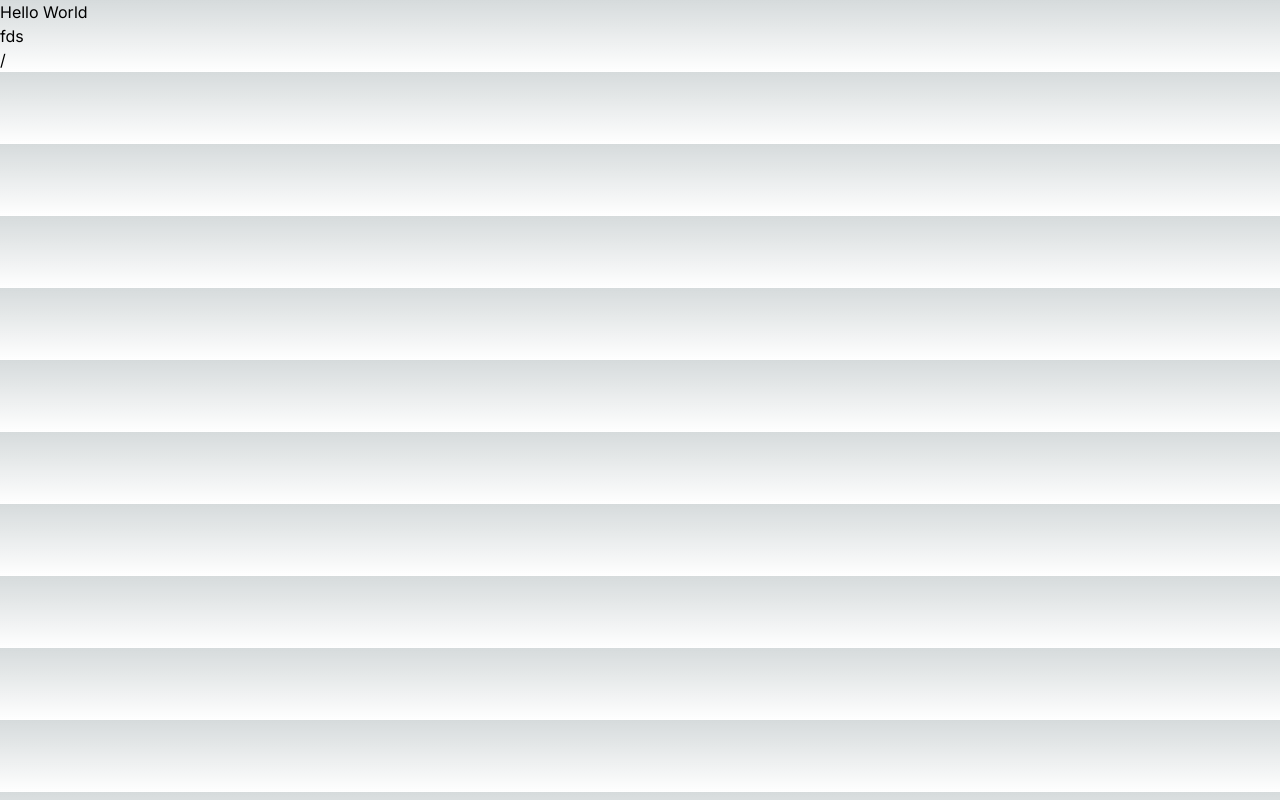
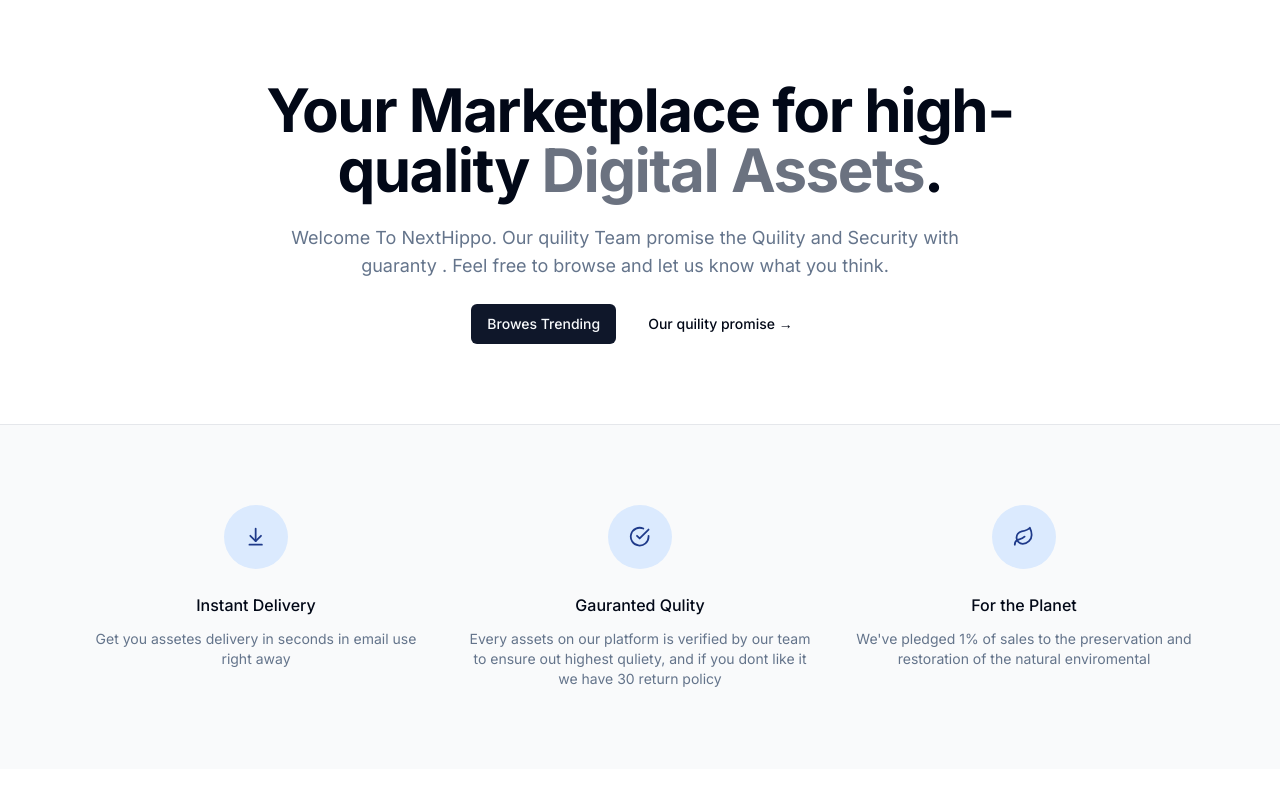
Before and after one commit to ozasatyam/nextjs14Hippo, a Next.js app: page / in a window 1280 px wide. Built offline with nearby package versions, Linux system fonts and the light colour scheme.

Commit message:
first page, heading and footer

```diff
--- a/package.json
+++ b/package.json
@@ -9,6 +9,7 @@
     "lint": "next lint"
   },
   "dependencies": {
+    "@radix-ui/react-slot": "^1.0.2",
     "class-variance-authority": "^0.7.0",
     "clsx": "^2.0.0",
     "lucide-react": "^0.297.0",
--- a/src/app/globals.css
+++ b/src/app/globals.css
@@ -2,26 +2,62 @@
 @tailwind components;
 @tailwind utilities;
 
-:root {
-  --foreground-rgb: 0, 0, 0;
-  --background-start-rgb: 214, 219, 220;
-  --background-end-rgb: 255, 255, 255;
-}
 
-@media (prefers-color-scheme: dark) {
+
+@layer base {
   :root {
-    --foreground-rgb: 255, 255, 255;
-    --background-start-rgb: 0, 0, 0;
-    --background-end-rgb: 0, 0, 0;
+    --background: 0 0% 100%;
+    --foreground: 222.2 84% 4.9%;
+    --card: 0 0% 100%;
+    --card-foreground: 222.2 84% 4.9%;
+    --popover: 0 0% 100%;
+    --popover-foreground: 222.2 84% 4.9%;
+    --primary: 222.2 47.4% 11.2%;
+    --primary-foreground: 210 40% 98%;
+    --secondary: 210 40% 96.1%;
+    --secondary-foreground: 222.2 47.4% 11.2%;
+    --muted: 210 40% 96.1%;
+    --muted-foreground: 215.4 16.3% 46.9%;
+    --accent: 210 40% 96.1%;
+    --accent-foreground: 222.2 47.4% 11.2%;
+    --destructive: 0 84.2% 60.2%;
+    --destructive-foreground: 210 40% 98%;
+    --border: 214.3 31.8% 91.4%;
+    --input: 214.3 31.8% 91.4%;
+    --ring: 222.2 84% 4.9%;
+    --radius: 0.5rem;
+  }
+
+  .dark {
+    --background: 222.2 84% 4.9%;
+    --foreground: 210 40% 98%;
+    --card: 222.2 84% 4.9%;
+    --card-foreground: 210 40% 98%;
+    --popover: 222.2 84% 4.9%;
+    --popover-foreground: 210 40% 98%;
+    --primary: 210 40% 98%;
+    --primary-foreground: 222.2 47.4% 11.2%;
+    --secondary: 217.2 32.6% 17.5%;
+    --secondary-foreground: 210 40% 98%;
+    --muted: 217.2 32.6% 17.5%;
+    --muted-foreground: 215 20.2% 65.1%;
+    --accent: 217.2 32.6% 17.5%;
+    --accent-foreground: 210 40% 98%;
+    --destructive: 0 62.8% 30.6%;
+    --destructive-foreground: 210 40% 98%;
+    --border: 217.2 32.6% 17.5%;
+    --input: 217.2 32.6% 17.5%;
+    --ring: 212.7 26.8% 83.9;
   }
 }
 
-body {
-  color: rgb(var(--foreground-rgb));
-  background: linear-gradient(
-      to bottom,
-      transparent,
-      rgb(var(--background-end-rgb))
-    )
-    rgb(var(--background-start-rgb));
+
+
+@layer base {
+  * {
+    @apply border-border;
+  }
+  body {
+    @apply bg-background text-foreground;
+  }
 }
--- a/src/app/layout.tsx
+++ b/src/app/layout.tsx
@@ -1,22 +1,33 @@
-import type { Metadata } from 'next'
-import { Inter } from 'next/font/google'
-import './globals.css'
+import type { Metadata } from "next";
+import { Inter } from "next/font/google";
+import "./globals.css";
+import { cn } from "@/lib/utils";
 
-const inter = Inter({ subsets: ['latin'] })
+const inter = Inter({ subsets: ["latin"] });
 
 export const metadata: Metadata = {
-  title: 'Create Next App',
-  description: 'Generated by create next app',
-}
+  title: "Create Next App",
+  description: "Generated by create next app",
+};
 
 export default function RootLayout({
   children,
 }: {
-  children: React.ReactNode
+  children: React.ReactNode;
 }) {
   return (
     <html lang="en">
-      <body className={inter.className}>{children}</body>
+      <body
+        className={cn(
+          " relative h-full font-sans antialiased",
+          inter.className,
+          "font-sans"
+        )}
+      >
+        <main className="relative flex flex-col min-h-screen">
+          <div className="flex-1 flex-grow">{children}</div>
+        </main>
+      </body>
     </html>
-  )
+  );
 }
--- a/src/app/page.tsx
+++ b/src/app/page.tsx
@@ -1,7 +1,76 @@
-import Image from 'next/image'
-
+import MaxWidthWrapper from "@/components/MaxWidthWrapper";
+import { Button, buttonVariants } from "@/components/ui/button";
+import { ArrowDownToLine, CheckCircle, Leaf } from "lucide-react";
+import Link from "next/link";
+const perks = [
+  {
+    name: "Instant Delivery",
+    Icon: ArrowDownToLine,
+    description: "Get you assetes delivery in seconds in email use right away",
+  },
+  {
+    name: "Gauranted Qulity",
+    Icon: CheckCircle,
+    description:
+      "Every assets on our platform is verified by our team to ensure out highest quliety, and if you dont like it we have 30 return policy",
+  },
+  {
+    name: "For the Planet",
+    Icon: Leaf,
+    description:
+      "We've pledged 1% of sales to the preservation and restoration of the natural enviromental",
+  },
+];
 export default function Home() {
   return (
-    <p>Hello World<div>fds</div>/</p>
-  )
+    <>
+      <MaxWidthWrapper>
+        <div className="py-20 mx-auto text-center flex flex-col max-w-3xl">
+          <h1 className="text-4xl font-bold tracking-tight sm:text-6xl">
+            Your Marketplace for high-quality
+            <span className="text-gray-500"> Digital Assets</span>.
+          </h1>
+
+          <p className="mt-6 text-lg max-w-prose text-muted-foreground">
+            Welcome To NextHippo. Our quility Team promise the Quility and
+            Security with guaranty . Feel free to browse and let us know what
+            you think.
+          </p>
+          <div className="flex flex-col self-center sm:flex-row gap-4 mt-6">
+            <Link href="/products" className={buttonVariants()}>
+              Browes Trending
+            </Link>
+            <Button variant={"ghost"}> Our quility promise &rarr;</Button>
+          </div>
+        </div>
+      </MaxWidthWrapper>
+
+      <section className="border-t border-gray-200 bg-gray-50">
+        <MaxWidthWrapper className="py-20">
+          <div className="grid   grid-cols-1 gap-y-12 sm:grid-cols-2 sm:gap-x-6 lg:grid-cols-3 lg:gap-x-8 lg:gap-y-0  ">
+            {perks.map((perk) => (
+              <div
+                key={perk.name}
+                className="text-center md:flex md:items-start md:text-left lg:block lg:text-center "
+              >
+                <div className="md:flex-shrink-0 flex justify-center">
+                  <div className="h-16 w-16 flex items-center justify-center rounded-full bg-blue-100 text-blue-900">
+                    {<perk.Icon className="w-1/3 h-1/3" />}
+                  </div>
+                </div>
+                <div className="mt-6 md:ml-4 md:mt-0 lg:ml-0 lg:mt-6">
+                  <div className="text-base font-medium textgray-900">
+                    {perk.name}
+                  </div>
+                </div>
+                <p className="mt-3 text-sm text-muted-foreground">
+                  {perk.description}
+                </p>
+              </div>
+            ))}
+          </div>
+        </MaxWidthWrapper>
+      </section>
+    </>
+  );
 }
--- /dev/null
+++ b/src/components/MaxWidthWrapper.tsx
@@ -0,0 +1,16 @@
+import { cn } from "@/lib/utils";
+
+const MaxWidthWrapper = ({
+  children,
+  className,
+}: {
+  className?: string;
+  children: React.ReactNode;
+}) => (
+  <div
+    className={cn("mx-auto w-full max-w-screen-xl px-2.5 md:px-20", className)}
+  >
+    {children}
+  </div>
+);
+export default MaxWidthWrapper;
--- /dev/null
+++ b/src/components/ui/button.tsx
@@ -0,0 +1,56 @@
+import * as React from "react"
+import { Slot } from "@radix-ui/react-slot"
+import { cva, type VariantProps } from "class-variance-authority"
+
+import { cn } from "@/lib/utils"
+
+const buttonVariants = cva(
+  "inline-flex items-center justify-center whitespace-nowrap rounded-md text-sm font-medium ring-offset-background transition-colors focus-visible:outline-none focus-visible:ring-2 focus-visible:ring-ring focus-visible:ring-offset-2 disabled:pointer-events-none disabled:opacity-50",
+  {
+    variants: {
+      variant: {
+        default: "bg-primary text-primary-foreground hover:bg-primary/90",
+        destructive:
+          "bg-destructive text-destructive-foreground hover:bg-destructive/90",
+        outline:
+          "border border-input bg-background hover:bg-accent hover:text-accent-foreground",
+        secondary:
+          "bg-secondary text-secondary-foreground hover:bg-secondary/80",
+        ghost: "hover:bg-accent hover:text-accent-foreground",
+        link: "text-primary underline-offset-4 hover:underline",
+      },
+      size: {
+        default: "h-10 px-4 py-2",
+        sm: "h-9 rounded-md px-3",
+        lg: "h-11 rounded-md px-8",
+        icon: "h-10 w-10",
+      },
+    },
+    defaultVariants: {
+      variant: "default",
+      size: "default",
+    },
+  }
+)
+
+export interface ButtonProps
+  extends React.ButtonHTMLAttributes<HTMLButtonElement>,
+    VariantProps<typeof buttonVariants> {
+  asChild?: boolean
+}
+
+const Button = React.forwardRef<HTMLButtonElement, ButtonProps>(
+  ({ className, variant, size, asChild = false, ...props }, ref) => {
+    const Comp = asChild ? Slot : "button"
+    return (
+      <Comp
+        className={cn(buttonVariants({ variant, size, className }))}
+        ref={ref}
+        {...props}
+      />
+    )
+  }
+)
+Button.displayName = "Button"
+
+export { Button, buttonVariants }
--- a/src/globals.css
+++ /dev/null
@@ -1,76 +0,0 @@
-@tailwind base;
-@tailwind components;
-@tailwind utilities;
-
-@layer base {
-  :root {
-    --background: 0 0% 100%;
-    --foreground: 222.2 84% 4.9%;
-
-    --card: 0 0% 100%;
-    --card-foreground: 222.2 84% 4.9%;
-
-    --popover: 0 0% 100%;
-    --popover-foreground: 222.2 84% 4.9%;
-
-    --primary: 222.2 47.4% 11.2%;
-    --primary-foreground: 210 40% 98%;
-
-    --secondary: 210 40% 96.1%;
-    --secondary-foreground: 222.2 47.4% 11.2%;
-
-    --muted: 210 40% 96.1%;
-    --muted-foreground: 215.4 16.3% 46.9%;
-
-    --accent: 210 40% 96.1%;
-    --accent-foreground: 222.2 47.4% 11.2%;
-
-    --destructive: 0 84.2% 60.2%;
-    --destructive-foreground: 210 40% 98%;
-
-    --border: 214.3 31.8% 91.4%;
-    --input: 214.3 31.8% 91.4%;
-    --ring: 222.2 84% 4.9%;
-
-    --radius: 0.5rem;
-  }
-
-  .dark {
-    --background: 222.2 84% 4.9%;
-    --foreground: 210 40% 98%;
-
-    --card: 222.2 84% 4.9%;
-    --card-foreground: 210 40% 98%;
-
-    --popover: 222.2 84% 4.9%;
-    --popover-foreground: 210 40% 98%;
-
-    --primary: 210 40% 98%;
-    --primary-foreground: 222.2 47.4% 11.2%;
-
-    --secondary: 217.2 32.6% 17.5%;
-    --secondary-foreground: 210 40% 98%;
-
-    --muted: 217.2 32.6% 17.5%;
-    --muted-foreground: 215 20.2% 65.1%;
-
-    --accent: 217.2 32.6% 17.5%;
-    --accent-foreground: 210 40% 98%;
-
-    --destructive: 0 62.8% 30.6%;
-    --destructive-foreground: 210 40% 98%;
-
-    --border: 217.2 32.6% 17.5%;
-    --input: 217.2 32.6% 17.5%;
-    --ring: 212.7 26.8% 83.9%;
-  }
-}
-
-@layer base {
-  * {
-    @apply border-border;
-  }
-  body {
-    @apply bg-background text-foreground;
-  }
-}
```
Also changed, not shown: 1 other file (tests, documents, lock files or other folders).
